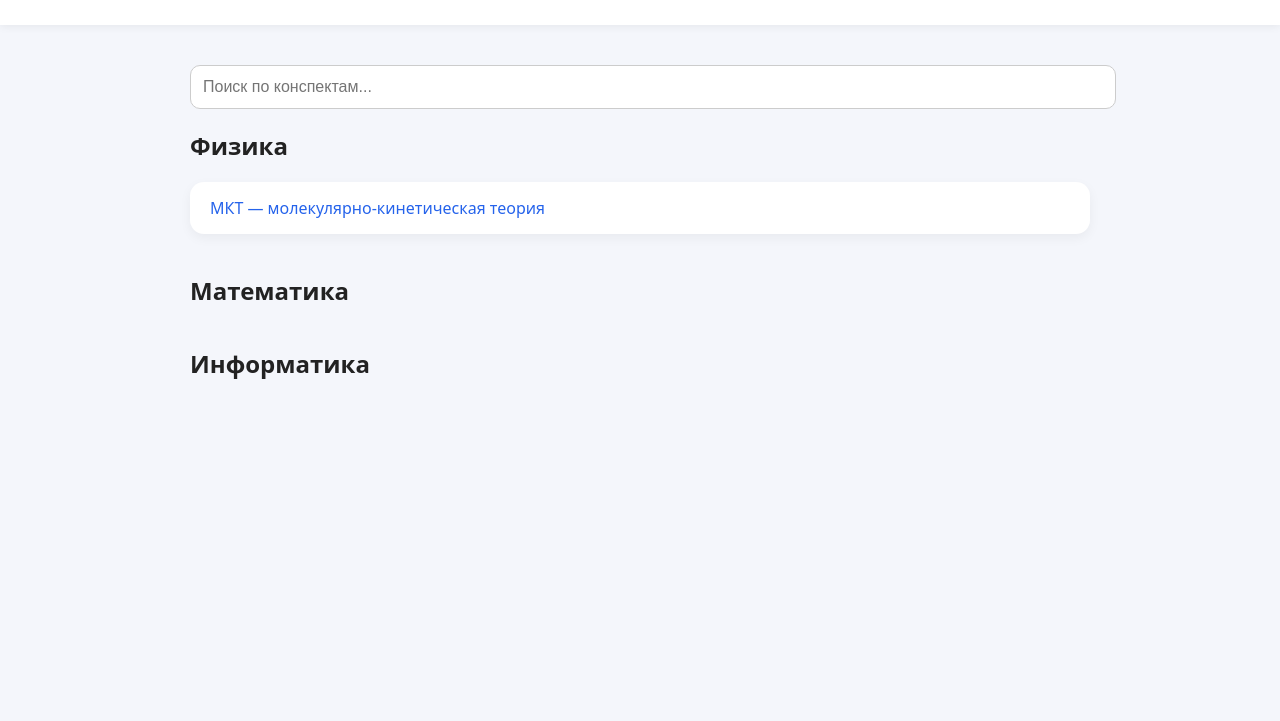
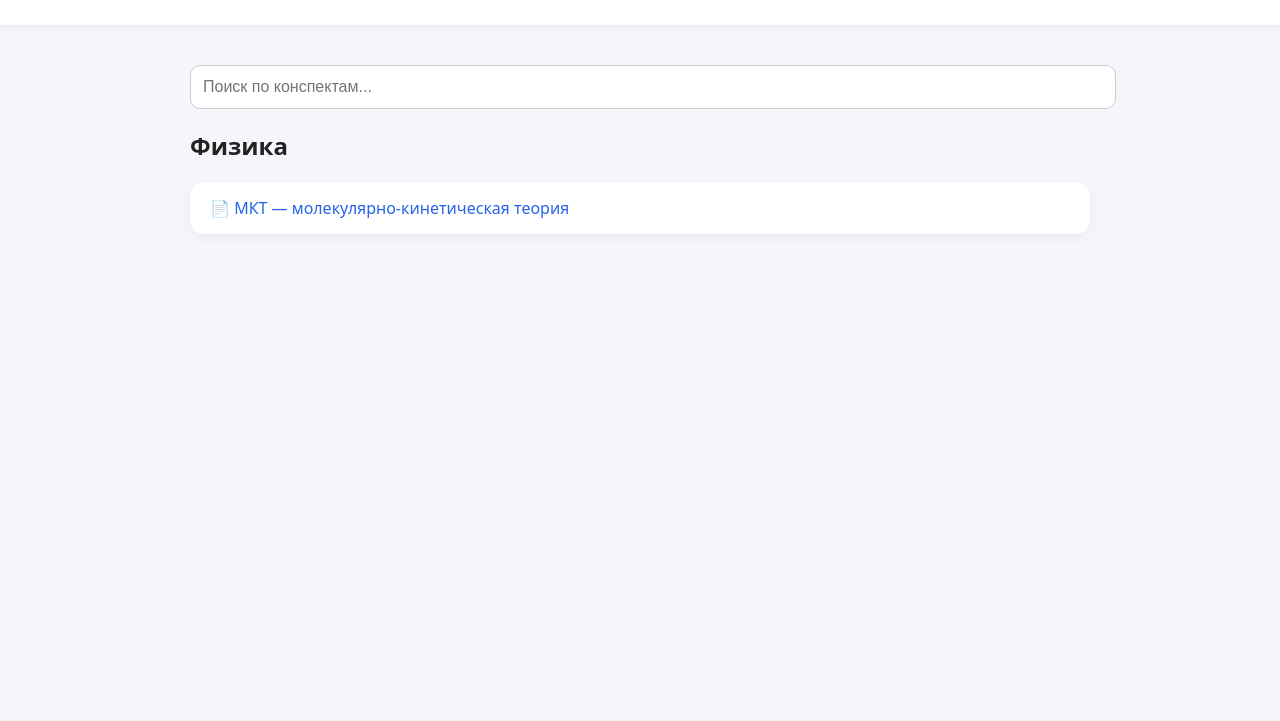
Before and after one commit to ovsienkoaleksej419-cpu/notes-cloud, a plain HTML site: page notes.html in a window 1280 px wide. Shown: the part 79-800 px from the top of the page. Drawn offline with Linux system fonts and the light colour scheme.

Commit message:
Update notes.html

```diff
--- a/notes.html
+++ b/notes.html
@@ -2,49 +2,79 @@
 <html lang="ru">
 <head>
   <meta charset="utf-8">
-  <title>Конспекты</title>
+  <title>Notes</title>
   <link rel="stylesheet" href="style.css">
 </head>
 <body>
 
 <header>
-  <h1>📚 Конспекты</h1>
+  <h1>📚 Notes</h1>
 </header>
 
 <div class="container">
-  <input id="search" placeholder="Поиск по конспектам...">
 
-  <div id="content"></div>
+  <input
+    id="search"
+    placeholder="Поиск по конспектам..."
+    autocomplete="off"
+  >
+
+  <div id="notes"></div>
+
 </div>
 
 <script>
 let allNotes = [];
 
 fetch('notes.json')
-  .then(r => r.json())
+  .then(r => {
+    if (!r.ok) throw new Error('Не удалось загрузить notes.json');
+    return r.json();
+  })
   .then(data => {
     allNotes = data;
-    render(data);
+    renderNotes(data);
+  })
+  .catch(err => {
+    document.getElementById('notes').innerHTML =
+      `<p style="color:red">Ошибка загрузки конспектов</p>`;
+    console.error(err);
   });
 
-function render(data) {
-  const content = document.getElementById('content');
-  content.innerHTML = '';
+function renderNotes(data) {
+  const container = document.getElementById('notes');
+  container.innerHTML = '';
+
+  let empty = true;
 
   for (const section in data) {
-    const block = document.createElement('div');
-    block.className = 'section';
+    if (!data[section].length) continue;
 
-    block.innerHTML = `<h2>${section}</h2>`;
+    empty = false;
+
+    const sectionEl = document.createElement('div');
+    sectionEl.className = 'section';
+
+    sectionEl.innerHTML = `<h2>${section}</h2>`;
 
     data[section].forEach(note => {
-      const div = document.createElement('div');
-      div.className = 'note';
-      div.innerHTML = `<a href="${note.file}">${note.title}</a>`;
-      block.appendChild(div);
+      const card = document.createElement('div');
+      card.className = 'note';
+
+      card.innerHTML = `
+        <a href="${note.file}">
+          📄 ${note.title}
+        </a>
+      `;
+
+      sectionEl.appendChild(card);
     });
 
-    content.appendChild(block);
+    container.appendChild(sectionEl);
+  }
+
+  if (empty) {
+    container.innerHTML = '<p>Конспекты не найдены</p>';
   }
 }
 
@@ -53,12 +83,12 @@ document.getElementById('search').addEventListener('input', e => {
   const filtered = {};
 
   for (const section in allNotes) {
-    filtered[section] = allNotes[section].filter(n =>
-      n.title.toLowerCase().includes(q)
+    filtered[section] = allNotes[section].filter(note =>
+      note.title.toLowerCase().includes(q)
     );
   }
 
-  render(filtered);
+  renderNotes(filtered);
 });
 </script>
 
```
